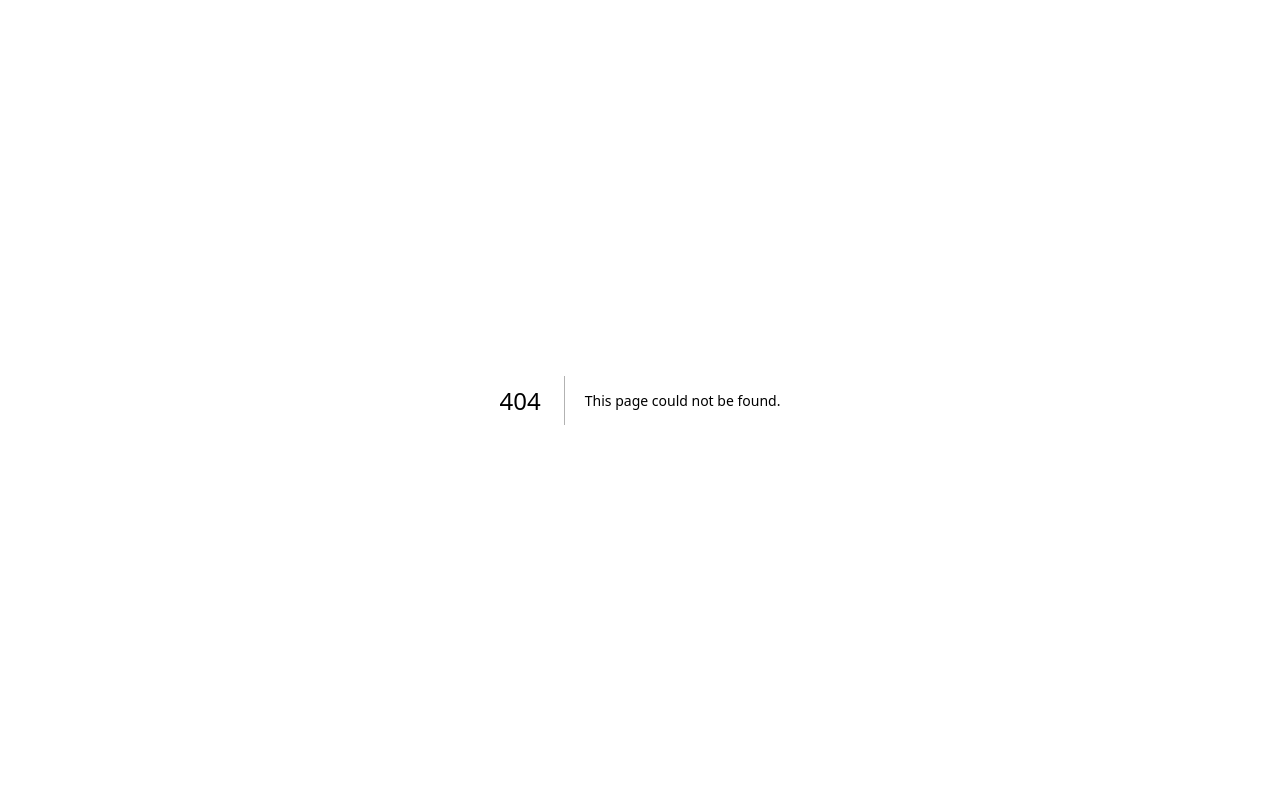
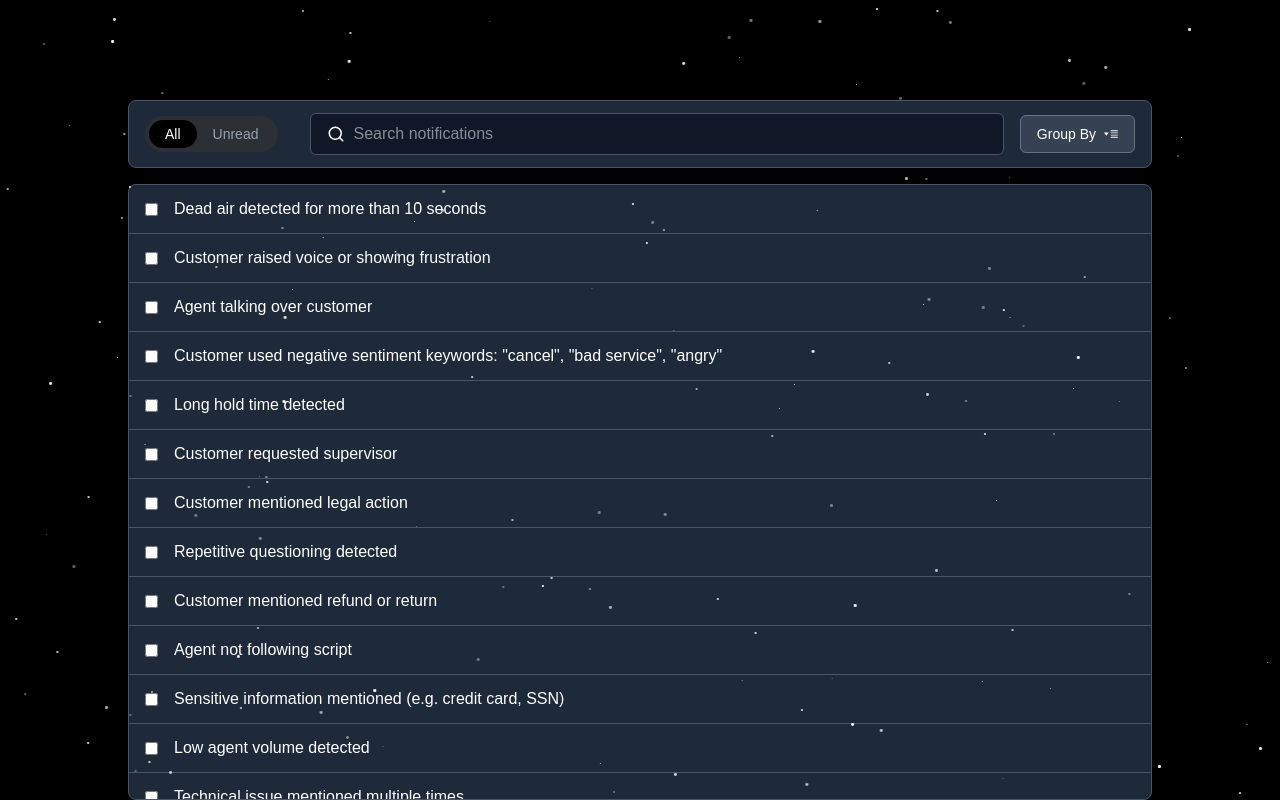
Before and after one commit to Shaswati2005/callcenter, a Next.js app: page /alerts in a window 1280 px wide. Before the commit this address had no page. Built offline with nearby package versions, Linux system fonts and the light colour scheme.

Commit message:
Styling stuff

```diff
--- /dev/null
+++ b/app/alerts/[id]/page.tsx
@@ -0,0 +1,5 @@
+const Page = () => {
+  return <></>;
+};
+
+export default Page;
--- /dev/null
+++ b/app/alerts/page.tsx
@@ -0,0 +1,91 @@
+"use client";
+
+import { FiSearch } from "react-icons/fi";
+import StarField from "../components/Starfield";
+import ToggleSwitch from "../components/ToggleSwitch";
+import { RxDropdownMenu } from "react-icons/rx";
+import Link from "next/link";
+import { useState } from "react";
+
+const callCenterMessages = [
+  "Dead air detected for more than 10 seconds",
+  "Customer raised voice or showing frustration",
+  "Agent talking over customer",
+  'Customer used negative sentiment keywords: "cancel", "bad service", "angry"',
+  "Long hold time detected",
+  "Customer requested supervisor",
+  "Customer mentioned legal action",
+  "Repetitive questioning detected",
+  "Customer mentioned refund or return",
+  "Agent not following script",
+  "Sensitive information mentioned (e.g. credit card, SSN)",
+  "Low agent volume detected",
+  "Technical issue mentioned multiple times",
+  "Customer silence after agent question",
+  "Profanity or abusive language detected",
+  "Customer sounds satisfied",
+  'Positive language detected: "thank you", "great service"',
+  "Customer changed topic from billing to technical support",
+  "Customer asked about: invoice, payment, or account status",
+  "Loud environment detected – may affect audio quality",
+  'Customer mentioned a location: "New York", "office branch"',
+  "Call ongoing for 5 minutes",
+  "10-minute mark reached – wrap up if appropriate",
+  "Consider offering a discount",
+  "Suggest next steps: schedule follow-up",
+  "Agent: John D.",
+  "Customer: Unnamed (voice recognized)",
+  'Possible solution found for keyword "reset password" – suggest KB #124',
+  "Supervisor joined silently",
+  "This call is being monitored for training",
+];
+
+const Page = () => {
+  const [search, setSearch] = useState("");
+
+  const filteredMessages = callCenterMessages.filter((msg) =>
+    msg.toLowerCase().includes(search.toLowerCase())
+  );
+
+  return (
+    <div className="w-screen h-screen flex flex-col items-center justify-start gap-4 bg-black text-white relative overflow-hidden">
+      <div className="w-[80%] mt-[100px] sticky top-5 z-10">
+        <div className="flex items-center justify-between gap-4 bg-gray-800 border border-gray-600 rounded-lg px-4 py-3 shadow-md">
+          <ToggleSwitch />
+          <div className="flex-1 ml-4 flex items-center gap-2 bg-gray-900 px-4 py-2 rounded-md border border-gray-600">
+            <FiSearch size={18} />
+            <input
+              type="text"
+              placeholder="Search notifications"
+              value={search}
+              onChange={(e) => setSearch(e.target.value)}
+              className="bg-transparent text-white outline-none flex-1"
+            />
+          </div>
+          <button className="flex items-center gap-2 px-4 py-2 bg-gray-700 hover:bg-gray-600 border border-gray-500 rounded-md text-sm">
+            Group By
+            <RxDropdownMenu />
+          </button>
+        </div>
+      </div>
+
+      <div className="flex-1 w-[80%] bg-gray-800 border border-gray-600 rounded-lg overflow-y-scroll shadow-inner scrollbar-thin scrollbar-thumb-gray-600 scrollbar-track-gray-900">
+        {filteredMessages.map((item, idx) => (
+          <div
+            key={idx}
+            className="flex items-center gap-4 px-4 py-3 border-b border-gray-600 hover:bg-gray-700 transition-colors"
+          >
+            <input type="checkbox" className="accent-purple-500" />
+            <Link href={`/alerts/${idx + 1}`} className="hover:underline">
+              {item}
+            </Link>
+          </div>
+        ))}
+      </div>
+
+      <StarField />
+    </div>
+  );
+};
+
+export default Page;
--- a/app/api/twilio-call/route.ts
+++ b/app/api/twilio-call/route.ts
@@ -14,7 +14,7 @@ export async function POST(request: Request) {
       to,
         from: process.env.TWILIO_PHONE_NUMBER!,
         statusCallback: 'http://localhost:3000/api/twilio-status',
-        statusCallbackEvent: ['initiated', 'ringing', 'answered', 'completed'],
+        statusCallbackEvent: ['initiated', 'ringing', 'answered', 'completed','hold'],
         statusCallbackMethod: 'POST',
     });
 
--- a/app/components/CallStatus.tsx
+++ b/app/components/CallStatus.tsx
@@ -22,7 +22,7 @@ export default function CallStatus({ callSid }: Props) {
 
     fetchStatus(); // Initial fetch
 
-    const interval = setInterval(fetchStatus, 8000); // Every 2 seconds
+    const interval = setInterval(fetchStatus, 8000); // Every 8 seconds
 
     return () => clearInterval(interval); // Cleanup on unmount
   }, [callSid]);
@@ -30,7 +30,7 @@ export default function CallStatus({ callSid }: Props) {
   return (
     <div className="text-white bg-purple-600 px-4 py-2 rounded-xl flex gap-3">
       <p className="font-semibold">Call Status:</p>
-      <p className="h-fit">{status}</p>
+      <p className="h-fit">{status || "Checking.."}</p>
     </div>
   );
 }
--- a/app/components/LiveTranscript.tsx
+++ b/app/components/LiveTranscript.tsx
@@ -40,10 +40,10 @@ export default function LiveTranscript() {
       });
       const data = await res.json();
       if (data.success) {
-        alert(`Call started: ${data.callSid}`);
+        toast.success(`Call started: ${data.callSid}`);
         setSid(data.callSid);
       } else {
-        alert(`Call failed: ${data.error}`);
+        toast.error(`Call failed: ${data.error}`);
         setSid("");
       }
     } catch (e) {
@@ -83,7 +83,7 @@ export default function LiveTranscript() {
         <button
           onClick={makeCall}
           type="button"
-          className="w-fit-h-fit px-4 py-2 rounded-xl bg-green-600"
+          className="w-fit-h-fit px-4 py-2 rounded-xl hover:cursor-pointer bg-green-600"
         >
           Make Call
         </button>
--- a/app/components/Navbar.tsx
+++ b/app/components/Navbar.tsx
@@ -50,23 +50,23 @@ const Navbar = () => {
           <Link
             href={"/"}
             title="home "
-            className="relative group  hover:scale-110 transition-all duration-300"
+            className="relative group  hover:scale-110 transition-all duration-300 hover:cursor-pointer"
           >
             Home
             <div className="absolute bottom-0 left-0 w-0 h-[3px]  bg-[#ffffff] mt-1  transition-all duration-300 ease-in-out group-hover:w-full "></div>
           </Link>
-          <button className="relative group  hover:scale-110 transition-all  duration-300">
+          <button className="relative group  hover:scale-110 transition-all  duration-300 hover:cursor-pointer">
             Dashboard
             <div className="absolute bottom-0 left-0 w-0 h-[3px] bg-[#ffffff] mt-1 transition-all duration-300 ease-in-out group-hover:w-full"></div>
           </button>
-          <button className="relative group  hover:scale-110 transition-all duration-300">
+          <button className="relative group  hover:scale-110 transition-all duration-300 hover:cursor-pointer">
             Agent Reports
             <div className="absolute bottom-0 left-0 w-0 h-[3px] bg-[#ffffff] mt-1 transition-all duration-300 ease-in-out group-hover:w-full"></div>
           </button>
           <Link
             href={"/"}
             title="past "
-            className="relative group  hover:scale-110 transition-all duration-300"
+            className="relative group  hover:scale-110 transition-all duration-300 hover:cursor-pointer"
           >
             Call History
             <div className="absolute bottom-0 left-0 w-0 h-[3px] bg-[#ffffff] mt-1 transition-all duration-300 ease-in-out group-hover:w-full"></div>
@@ -74,7 +74,7 @@ const Navbar = () => {
           <Link
             href={"/"}
             title="past "
-            className="relative group  hover:scale-110 transition-all duration-300"
+            className="relative group  hover:scale-110 transition-all duration-300 hover:cursor-pointer"
           >
             Language Insights
             <div className="absolute bottom-0 rounded-xl left-0 w-0 h-[3px] mt-1 bg-[#ffffff] transition-all duration-300 ease-in-out group-hover:w-full"></div>
@@ -82,12 +82,12 @@ const Navbar = () => {
           <Link
             href={"/"}
             title="updates"
-            className="relative group  hover:scale-110 transition-all duration-300"
+            className="relative group  hover:scale-110 transition-all duration-300 hover:cursor-pointer"
           >
             Alerts Center
             <div className="absolute bottom-0 left-0 w-0 h-[3px] bg-[#ffffff] mt-1 transition-all duration-300 ease-in-out group-hover:w-full"></div>
           </Link>
-          Scorecards
+
           <div className="absolute bottom-0 left-0 w-0 h-[3px] bg-[#ffffff] mt-1 transition-all duration-300 ease-in-out group-hover:w-full"></div>
         </div>
       </div>
--- /dev/null
+++ b/app/components/ToggleSwitch.tsx
@@ -0,0 +1,28 @@
+"use client";
+
+import { useState } from "react";
+
+export default function ToggleSwitch() {
+  const [activeTab, setActiveTab] = useState<"all" | "unread">("all");
+
+  return (
+    <div className="inline-flex bg-[#2c2f33] p-1 rounded-full">
+      <button
+        className={`px-4 py-1 rounded-full text-sm font-medium transition-all duration-200 ${
+          activeTab === "all" ? "bg-black text-white" : "text-gray-400"
+        }`}
+        onClick={() => setActiveTab("all")}
+      >
+        All
+      </button>
+      <button
+        className={`px-4 py-1 rounded-full text-sm font-medium transition-all duration-200 ${
+          activeTab === "unread" ? "bg-black text-white" : "text-gray-400"
+        }`}
+        onClick={() => setActiveTab("unread")}
+      >
+        Unread
+      </button>
+    </div>
+  );
+}
--- a/app/dashboard/page.tsx
+++ b/app/dashboard/page.tsx
@@ -10,12 +10,12 @@ import {
   ResponsiveContainer,
   BarChart,
   Bar,
+  LabelList,
 } from "recharts";
 import { FiHome, FiActivity, FiAlertCircle } from "react-icons/fi";
-
 import LiveTranscript from "../components/LiveTranscript";
-import { useState } from "react";
 import { SignOutButton, UserButton, useUser } from "@clerk/nextjs";
+import StarField from "../components/Starfield";
 
 const Dashboard = () => {
   const { user } = useUser();
@@ -78,7 +78,7 @@ const Dashboard = () => {
     <div className="flex relative h-screen bg-[#121212] text-white">
       {/* Sidebar */}
       <aside className="w-64 bg-[#1e1e2f] border-r border-[#2e2e3e] p-6 flex flex-col  gap-8 sticky top-0 h-screen">
-        <h2 className="text-2xl font-bold text-[#a29bfe]">📊 Elite Support</h2>
+        <h2 className="text-2xl font-bold text-[#a29bfe]">Elite Support</h2>
         <nav className="flex flex-col gap-4">
           <span className="flex w-full justify-start gap-4 items-center">
             <UserButton />
@@ -94,6 +94,11 @@ const Dashboard = () => {
             <FiAlertCircle /> Alerts
           </button>
         </nav>
+        <div className="absolute bottom-[50px] left-1/2 translate-x-[-50%]">
+          <div>
+            <SignOutButton />
+          </div>
+        </div>
       </aside>
 
       {/* Main Dashboard */}
@@ -140,8 +145,11 @@ const Dashboard = () => {
             className="bg-[#1c1c2b] p-6 rounded-3xl shadow-md border border-[#2a2a40]"
           >
             <h3 className="text-xl font-semibold text-[#a29bfe] mb-4">
-              Agent Performance Alerts
+              Agent Performance
             </h3>
+            <h5 className="text-md font-medium text-[#a29bfe] mb-2">
+              number of calls per day
+            </h5>
             <ResponsiveContainer width="100%" height={300}>
               <BarChart data={lineData}>
                 <XAxis dataKey="name" stroke="#a29bfe" />
@@ -165,9 +173,12 @@ const Dashboard = () => {
             transition={{ duration: 0.6, delay: 0.2 }}
             className="bg-[#1c1c2b] p-6 rounded-3xl shadow-md border border-[#2a2a40]"
           >
-            <h3 className="text-xl font-semibold text-[#a29bfe] mb-4">
+            <h3 className="text-xl font-semibold text-[#a29bfe] mb-2">
               Service Quality Trend
             </h3>
+            <h5 className="text-md font-medium text-[#a29bfe] mb-2">
+              Lower score means negative sentiment
+            </h5>
             <ResponsiveContainer width="100%" height={300}>
               <LineChart data={satisfactionData}>
                 <XAxis dataKey="name" stroke="#a29bfe" />
@@ -221,10 +232,10 @@ const Dashboard = () => {
             </tbody>
           </table>
         </motion.div>
+        <div className="opacity-30">
+          <StarField />
+        </div>
       </main>
-      <div className="absolute bottom-0">
-        <SignOutButton />
-      </div>
     </div>
   );
 };
--- a/app/globals.css
+++ b/app/globals.css
@@ -114,3 +114,7 @@ body {
     opacity: 1;
   }
 }
+
+button :hover {
+  cursor: pointer;
+}
```
